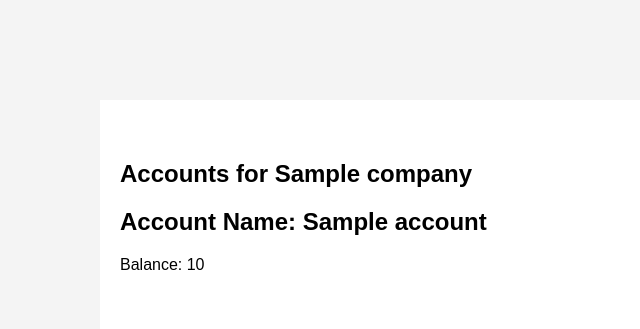
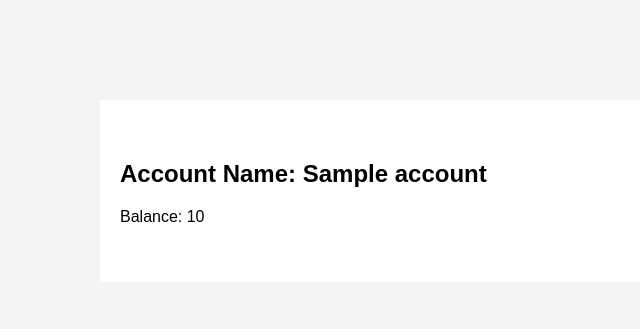
Before and after one commit to Asna-Zulfiqar/AMS, a Django app: template AMS/company/templates/account.html in a window 1280 px wide. Shown: the top 329 px of the page, without its empty margins (0-640 px from the left). Run offline with Django 3.2, Linux system fonts and the light colour scheme; the template is opened without the code that fills it: most values are stand-ins (such as "Sample title", 1, 10 or a date in 2020).

Commit message:
account.html

```diff
--- a/AMS/company/templates/account.html
+++ b/AMS/company/templates/account.html
@@ -12,7 +12,6 @@
 
     <!-- Section 1 -->
     <section id="section1">
-        <h1>Accounts for {{ company.company_name }}</h1>
 
         <!-- Loop through the accounts -->
         {% for account in accounts %}
```
